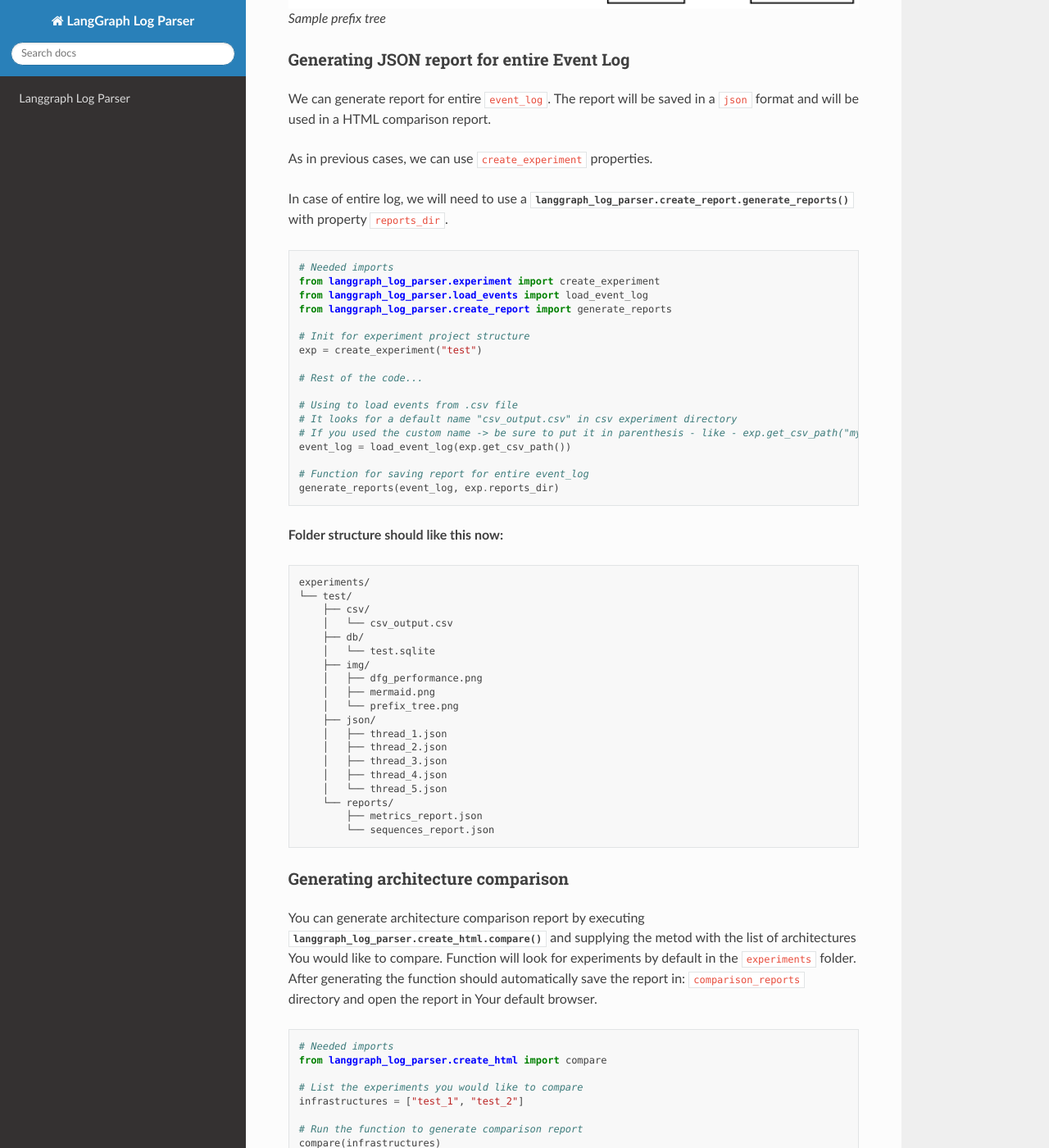
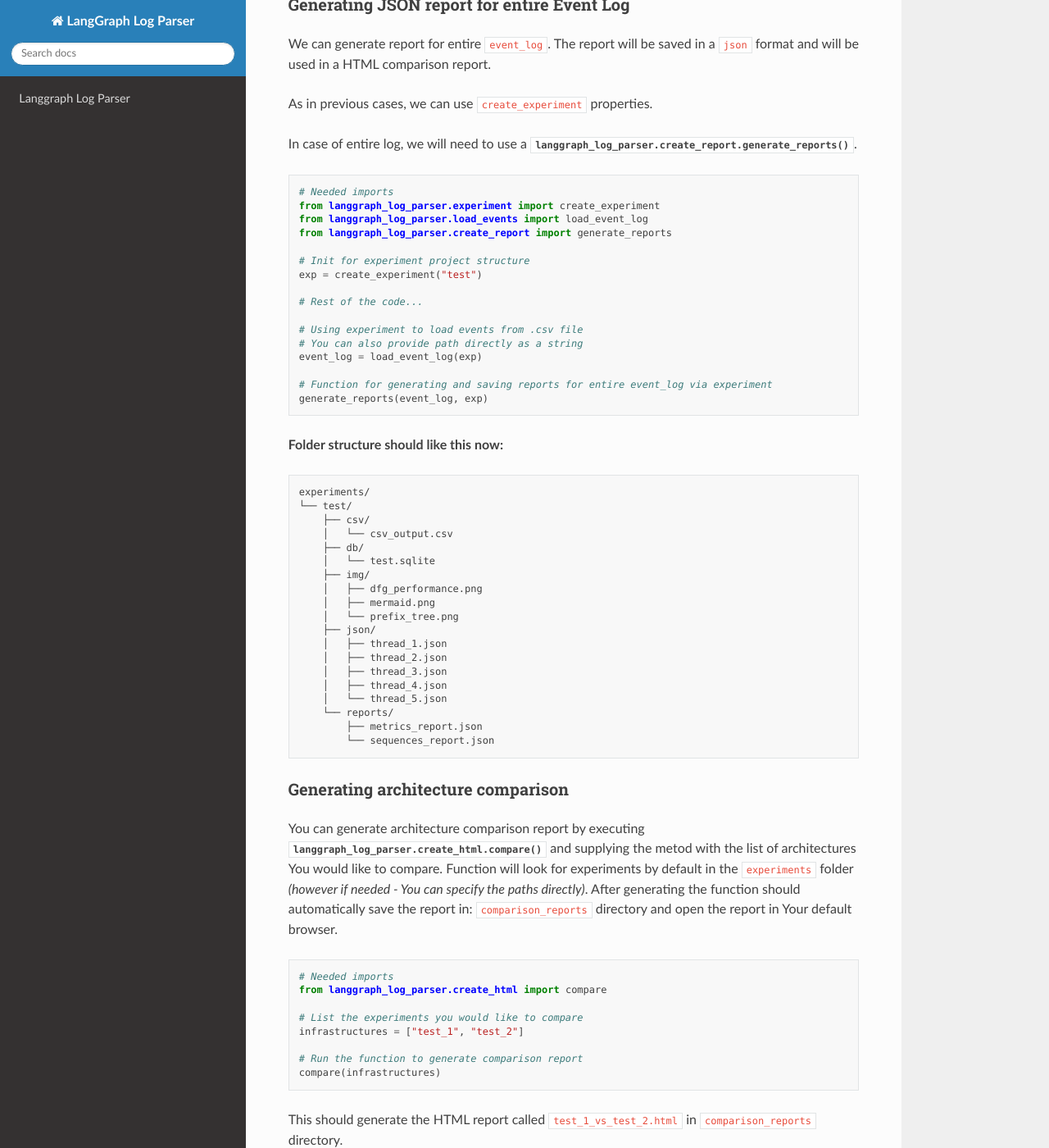
Before and after one commit to serafinski/LangGraph-Compare, a Sphinx documentation site: the page built from docs/getting_started.rst, in a window 1280 px wide and 1400 px high, scrolled down 8656 px. Shown: the whole window at 82% size. Built offline with Sphinx 7.4.7 and the Read the Docs theme 3.1.0, drawn with Linux system fonts in a browser that asks for light colours; some of the changed text lies outside the part shown.

Commit message:
updated documentation and README.md with direct referrals to experiment

```diff
--- a/docs/getting_started.rst
+++ b/docs/getting_started.rst
@@ -98,7 +100,7 @@ For this, I've created a function :func:`langgraph_log_parser.sql_to_jsons.expor
 
 Post deserialization - function saves every single thread to a separate :code:`json` file.
 
-Once again - the benefits of using :code:`create_experiment` - you can just refer to the properties.
+Once again - the benefits of using :code:`create_experiment` - you can just refer directly to experiment.
 
 **Example:**
 
@@ -113,8 +115,8 @@ Once again - the benefits of using :code:`create_experiment` - you can just refe
 
     # Rest of the code...
 
-    # Exporting using experiment properties
-    export_sqlite_to_jsons(exp.database, exp.json_dir)
+    # Exporting using experiment
+    export_sqlite_to_jsons(exp)
 
 **Folder structure should like this now:**
 
@@ -173,9 +175,9 @@ In this case, You can also use the benefits of :code:`create_experiment`.
     nodes=["chatbot_node"]
     )
 
-    # You can provide You own file name in the parenthesis like - exp.get_csv_path("my_csv.csv")
+    # You can provide You own file name as an optional attribute csv_path.
     # Otherwise it will use the default file name - "csv_output.csv"
-    export_jsons_to_csv(exp.json_dir, exp.get_csv_path(), graph_config)
+    export_jsons_to_csv(exp, graph_config)
 
 **Folder structure should like this now:**
 
@@ -229,10 +231,9 @@ In case of printing analysis for entire event log, we will use :func:`langgraph_
 
     # Rest of the code...
 
-    # Using to load events from .csv file
-    # It looks for a default name "csv_output.csv" in csv experiment directory
-    # If you used the custom name -> be sure to put it in parenthesis - like - exp.get_csv_path("my_csv.csv").
-    event_log = load_event_log(exp.get_csv_path())
+    # Using experiment to load events from .csv file
+    # You can also provide path directly as a string
+    event_log = load_event_log(exp)
 
     # This function will print an analysis in console for entire event log
     print_analysis(event_log)
@@ -267,10 +268,9 @@ In case of printing analysis for single :code:`case_id`, we will use :func:`lang
 
     # Rest of the code...
 
-    # Using to load events from .csv file
-    # It looks for a default name "csv_output.csv" in csv experiment directory
-    # If you used the custom name -> be sure to put it in parenthesis - like - exp.get_csv_path("my_csv.csv").
-    event_log = load_event_log(exp.get_csv_path())
+    # Using experiment to load events from .csv file
+    # You can also provide path directly as a string
+    event_log = load_event_log(exp)
 
     case_id = 15
 
@@ -317,13 +317,12 @@ Once again, utilize the :code:`create_experiment` properties.
     # Graph is needed for the mermaid graph
     graph = graph_builder.compile(checkpointer=memory)
 
-    # Using to load events from .csv file
-    # It looks for a default name "csv_output.csv" in csv experiment directory
-    # If you used the custom name -> be sure to put it in parenthesis - like - exp.get_csv_path("my_csv.csv").
-    event_log = load_event_log(exp.get_csv_path())
+    # Using experiment to load events from .csv file
+    # You can also provide path directly as a string
+    event_log = load_event_log(exp)
 
-    # Function saving every visualisation
-    generate_visualizations(event_log, graph, exp.img_dir)
+    # Function saving every visualisation - via experiment
+    generate_visualizations(event_log, graph, exp)
 
 **Folder structure should like this now:**
 
@@ -377,7 +376,7 @@ The report will be saved in a :code:`json` format and will be used in a HTML com
 
 As in previous cases, we can use :code:`create_experiment` properties.
 
-In case of entire log, we will need to use a :func:`langgraph_log_parser.create_report.generate_reports` with property :code:`reports_dir`.
+In case of entire log, we will need to use a :func:`langgraph_log_parser.create_report.generate_reports`.
 
 .. code-block:: python
 
@@ -391,13 +390,12 @@ In case of entire log, we will need to use a :func:`langgraph_log_parser.create_
 
     # Rest of the code...
 
-    # Using to load events from .csv file
-    # It looks for a default name "csv_output.csv" in csv experiment directory
-    # If you used the custom name -> be sure to put it in parenthesis - like - exp.get_csv_path("my_csv.csv").
-    event_log = load_event_log(exp.get_csv_path())
+    # Using experiment to load events from .csv file
+    # You can also provide path directly as a string
+    event_log = load_event_log(exp)
 
-    # Function for saving report for entire event_log
-    generate_reports(event_log, exp.reports_dir)
+    # Function for generating and saving reports for entire event_log via experiment
+    generate_reports(event_log, exp)
 
 **Folder structure should like this now:**
 
@@ -427,7 +425,7 @@ Generating architecture comparison
 ==================================
 You can generate architecture comparison report by executing :func:`langgraph_log_parser.create_html.compare` and
 supplying the metod with the list of architectures You would like to compare. Function will look for experiments
-by default in the :code:`experiments` folder. After generating the function should automatically save the report in:
+by default in the :code:`experiments` folder `(however if needed - You can specify the paths directly)`. After generating the function should automatically save the report in:
 :code:`comparison_reports` directory and open the report in Your default browser.
 
 .. code-block:: python
```
Also changed, not shown: other parts of docs/getting_started.rst (+2 -0 lines), README.md (+10 -7 lines), docs/advanced_examples.rst (+6 -6 lines), docs/index.rst (+10 -7 lines), docs/img/sample_dfg_performance.png.
